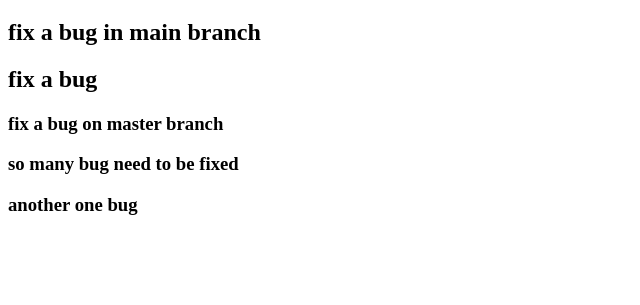
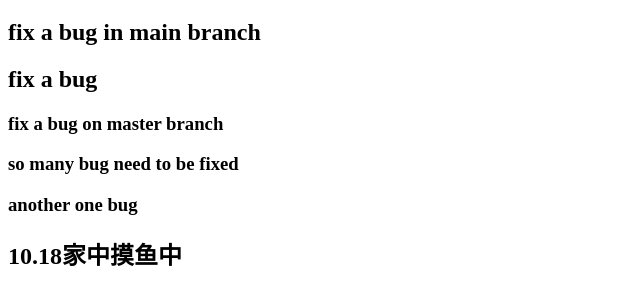
Before and after one commit to hidbey/operation-on-remote-git, a plain HTML site: page index.html in a window 1280 px wide. Shown: the part 61-366 px from the top of the page, without its empty margins (0-640 px from the left). Drawn offline with Linux system fonts and the light colour scheme.

Commit message:
10.18进行远程库的操作

```diff
--- a/index.html
+++ b/index.html
@@ -14,6 +14,7 @@
     <h3>fix a bug on master branch</h3>
     <h3>so many bug need to be fixed</h3>
     <h3>another one bug</h3>
+    <h2>10.18家中摸鱼中</h2>
 </body>
 
 </html>
```
